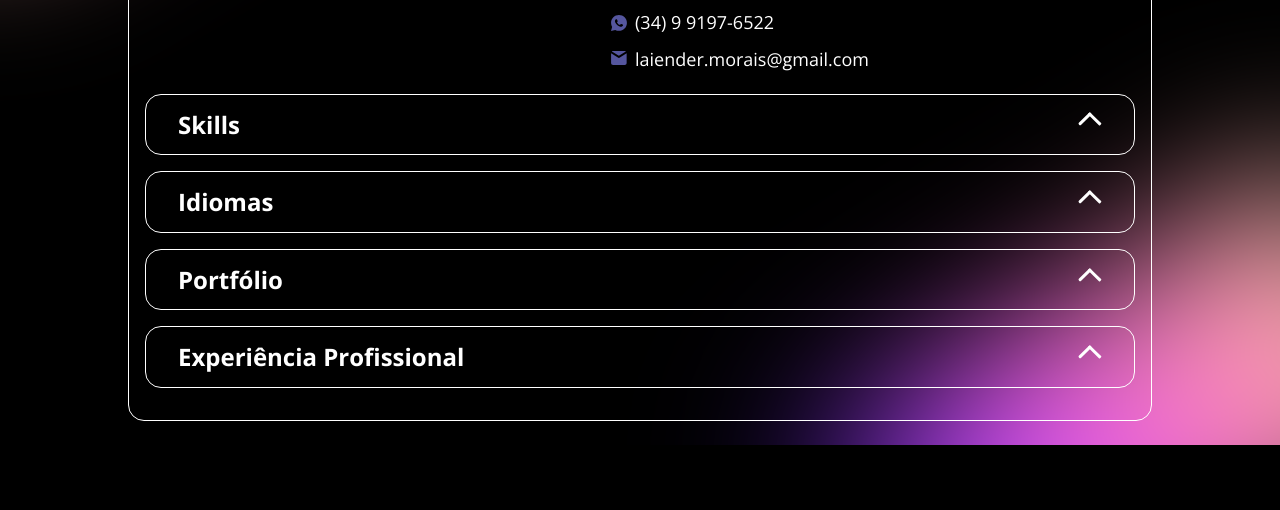
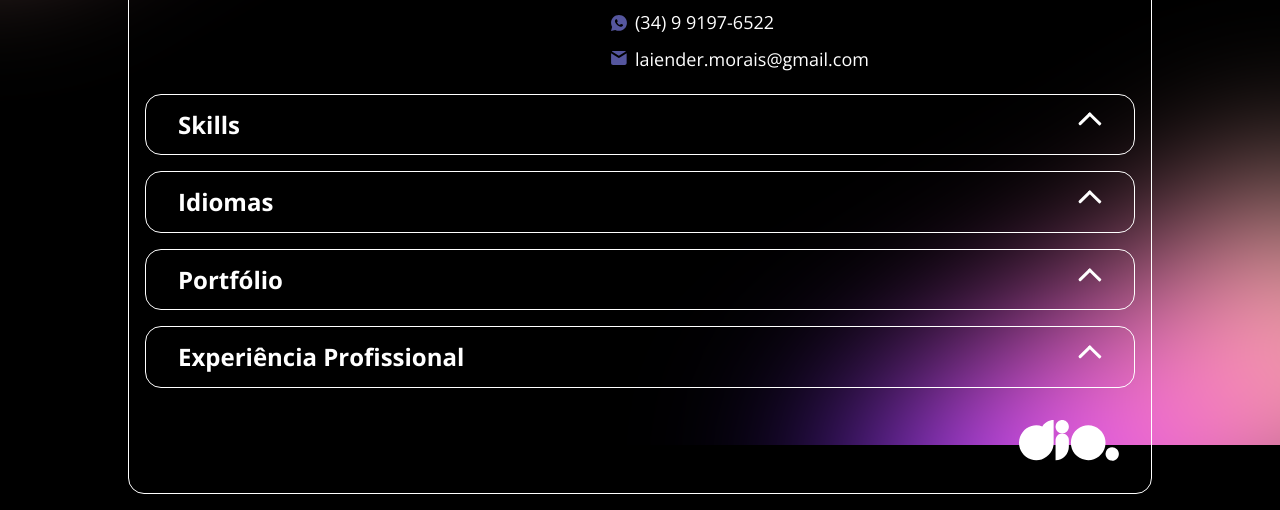
Before and after one commit to laienderCamargos/Portfolio_JS, a plain HTML site: page index.html in a window 1280 px wide. Shown: the part 355-865 px from the top of the page. Before the commit the page ends 800 px from the top, so only its background shows below. Drawn offline with nearby package versions, Linux system fonts and the light colour scheme.

Commit message:
Adicionado o footer no projeto.

```diff
--- /dev/null
+++ b/assets/css/footer.css
@@ -0,0 +1,12 @@
+footer{
+    width: 100%;
+    display: flex;
+    flex-direction: row;
+    justify-content: flex-end;
+    align-items: center;
+    padding: 1rem;
+}
+
+footer img{
+    max-width: 100px;
+}
--- a/index.html
+++ b/index.html
@@ -23,6 +23,7 @@
     <link rel="stylesheet" href="assets/css/portfolio.css">
     <link rel="stylesheet" href="assets/css/experience.css">
     <link rel="stylesheet" href="assets/css/skills.css">
+    <link rel="stylesheet" href="assets/css/footer.css">
 
 </head>
 
@@ -108,18 +109,15 @@
 
             <div class="content">
                 <ul class="experience" id="profile.professionalExperience">
-                    <!-- <li>
-                        <h3 class="title">Front-end Developer / dio.me</h3>
-                        <p class="period">Jan 2020 - Current</p>
-                        <p >
-                            Lorem ipsum dolor sit amet.
-                            Praesentium magnam consectetur vel in deserunt aspernatur est reprehenderit sunt hic.
-                            Nulla tempora soluta ea et odio, unde doloremque repellendus iure, iste.
-                        </p>
-                    </li> -->
                 </ul>
             </div>
         </section>
+
+        <footer>
+            <a href="https://www.dio.me/" target="_blank"></a>
+                <img src="assets/Imagens/dio.svg" alt="DIO">
+            </a>
+        </footer>
     </main>
 
     <script src="assets/js/acordeon.js"></script>
```
Also changed, not shown: assets/Imagens/dio.svg (added).
